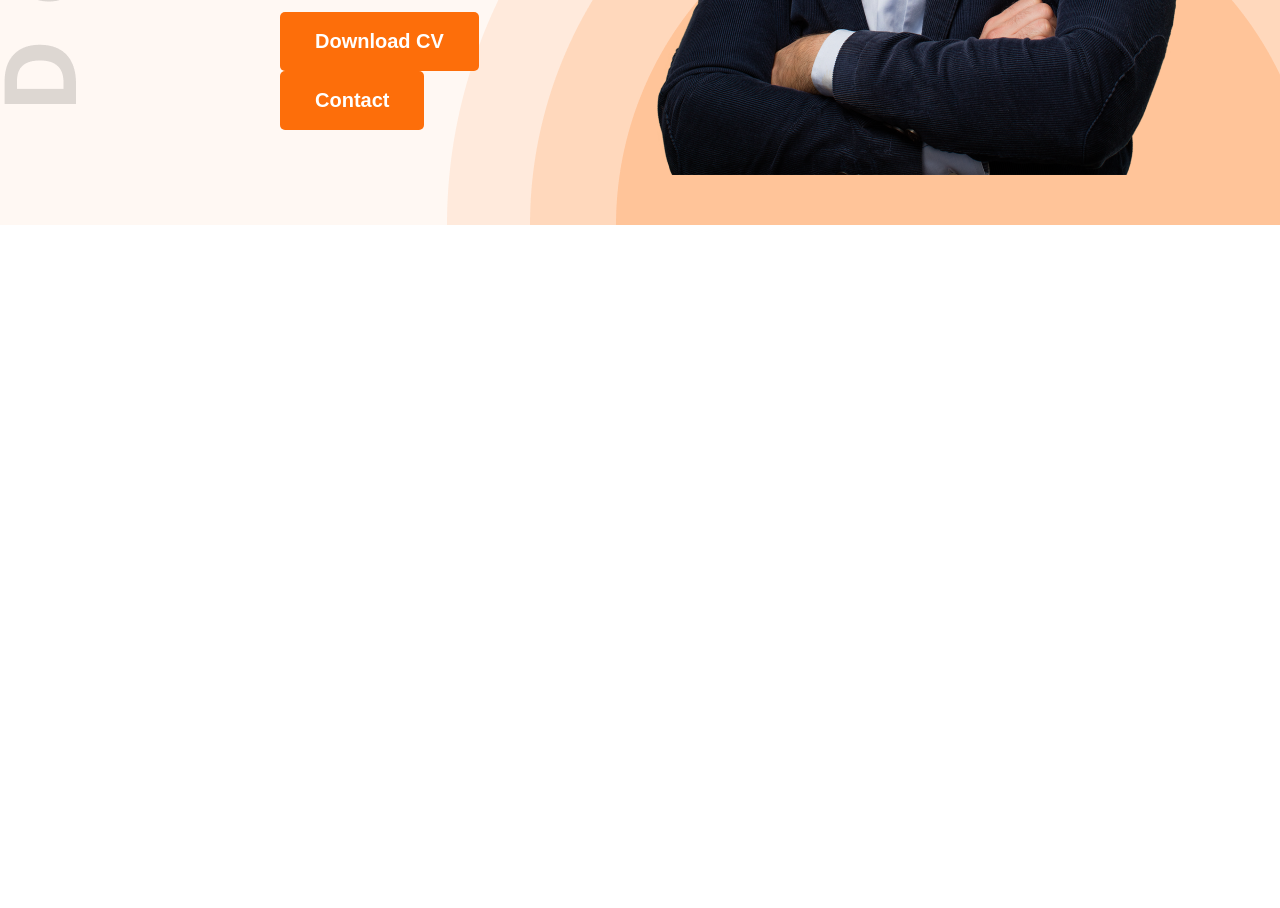
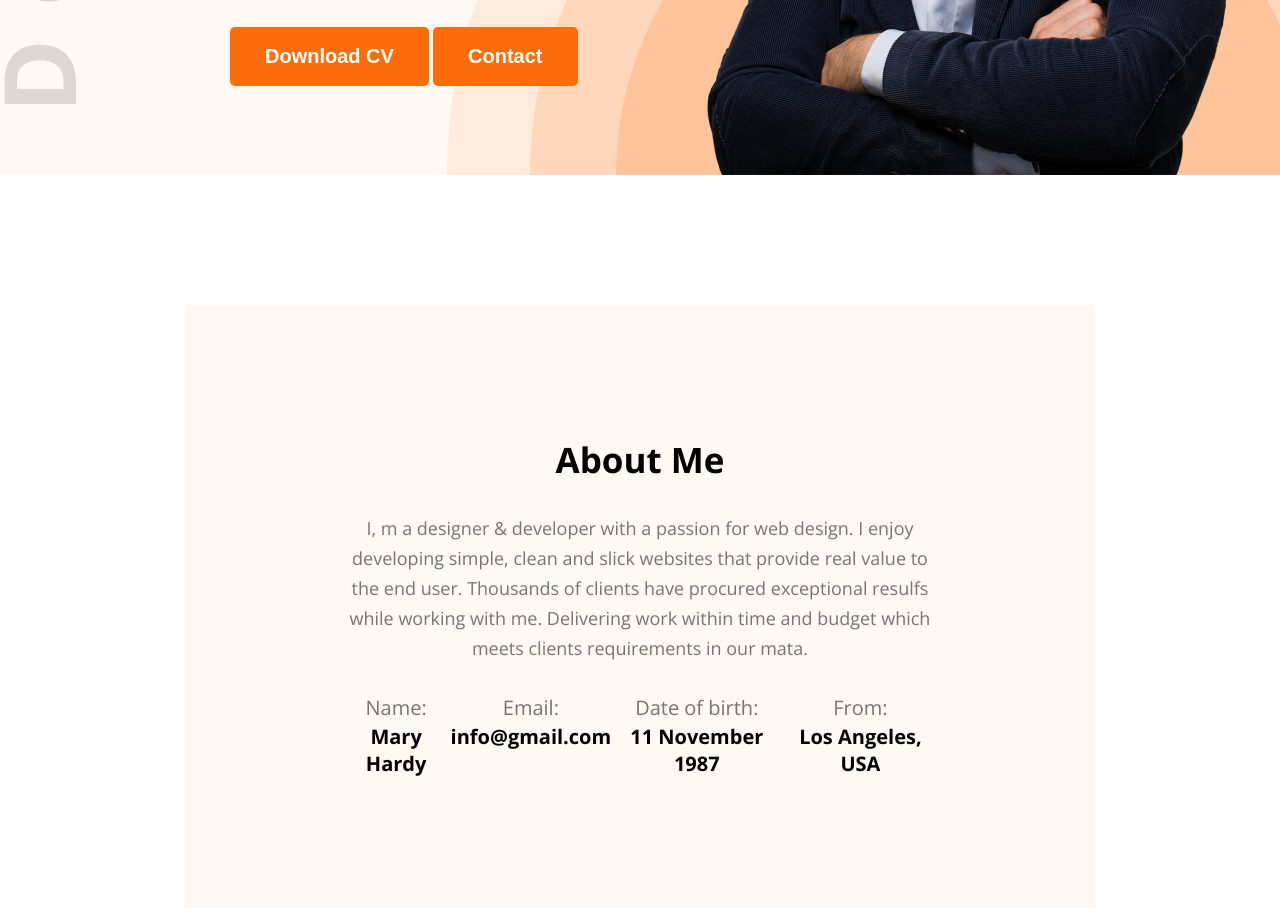
Before and after one commit to Antor-12205012/hero-dev-code, a plain HTML site: page index.html in a window 1280 px wide. Shown: the part 659-1567 px from the top of the page. Before the commit the page ends 884 px from the top, so only its background shows below. Drawn offline with nearby package versions, Linux system fonts and the light colour scheme.

Commit message:
added the about me section

```diff
--- a/index.html
+++ b/index.html
@@ -43,5 +43,33 @@
             </div>
         </section>
     </header>
+
+    <section id="about">
+        <div class="about-container">
+            <div class="section-heading">
+                <h2>About Me</h2>
+                <p>I, m a designer & developer with a passion for web design. I enjoy developing simple, clean and slick websites that provide real value to the end user. Thousands of clients have procured exceptional resulfs while working with me. Delivering work within time and budget which meets clients requirements in our mata.</p>
+            </div>
+            <div class="about-info">
+                <div class="info-card">
+                    <p>Name:</p>
+                    <h4>Mary Hardy</h4>
+                </div>
+                <div class="info-card">
+                    <p>Email:</p>
+                    <h4>info@gmail.com</h4>
+                </div>
+                <div class="info-card">
+                    <p>Date of birth:</p>
+                    <h4>11 November 1987</h4>
+                </div>
+                <div class="info-card">
+                    <p>From:</p>
+                    <h4>Los Angeles, USA</h4>
+                </div>
+
+            </div>
+        </div>
+    </section>
 </body>
 </html>
--- a/styles/portfolio.css
+++ b/styles/portfolio.css
@@ -31,6 +31,23 @@
     cursor: pointer;
 }
 
+.section-heading{
+    max-width: 827px;
+    text-align: center;
+
+}
+
+.section-heading h2{
+    font-size: 35px;
+    margin-bottom: 30px;
+}
+
+.section-heading p{
+    font-size: 18px;
+    margin-bottom: 30px;
+    line-height: 30px;
+    color: #757575;
+}
 /* main style */
 
 header{
@@ -38,7 +55,7 @@
     background: url("../images/developer.png"), url("../images/header_bg.png"),#FFF8F3;
     background-position: top left, bottom right;
     background-repeat: no-repeat;
-    padding: 50px ;
+    padding-top: 50px ;
 }
 
 nav{
@@ -102,3 +119,32 @@
     max-width: 585px;
     vertical-align: middle;
 }
+
+#about{
+    padding-top: 130px;
+
+}
+
+#about .about-container{
+    width: 71%;
+    max-width: 1140px;
+    margin: 0 auto;
+    text-align: center;
+    background-color: #FFF8F3;
+    padding: 131px 156px;
+}
+
+#about .about-container .about-info{
+    display: flex;
+    justify-content: space-around;
+}
+
+.about-info .info-card p{
+    font-size: 20px;
+    line-height: 30px;
+    color: #757575;
+}
+
+.about-info .info-card h4{
+    font-size: 20px;
+}
```
